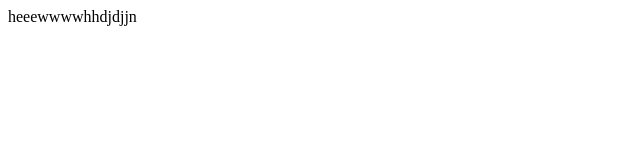
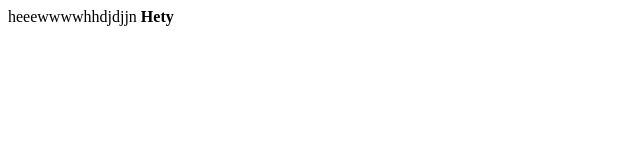
Before and after one commit to Prayanshuthakur/First, a plain HTML site: page index.html in a window 1280 px wide. Shown: the full height of the page, 0-640 px from the left. Drawn offline with Linux system fonts and the light colour scheme.

Commit message:
Update index.html

```diff
--- a/index.html
+++ b/index.html
@@ -1,5 +1,9 @@
 <html>
-<body> heeewwwwhhdjdjjn</body>
+<body> heeewwwwhhdjdjjn
+    <b> Hety </b>
+
+</body>
+
 <script scr=script.js></script>
 <script scr=README.MD></script>
 </html>
```
